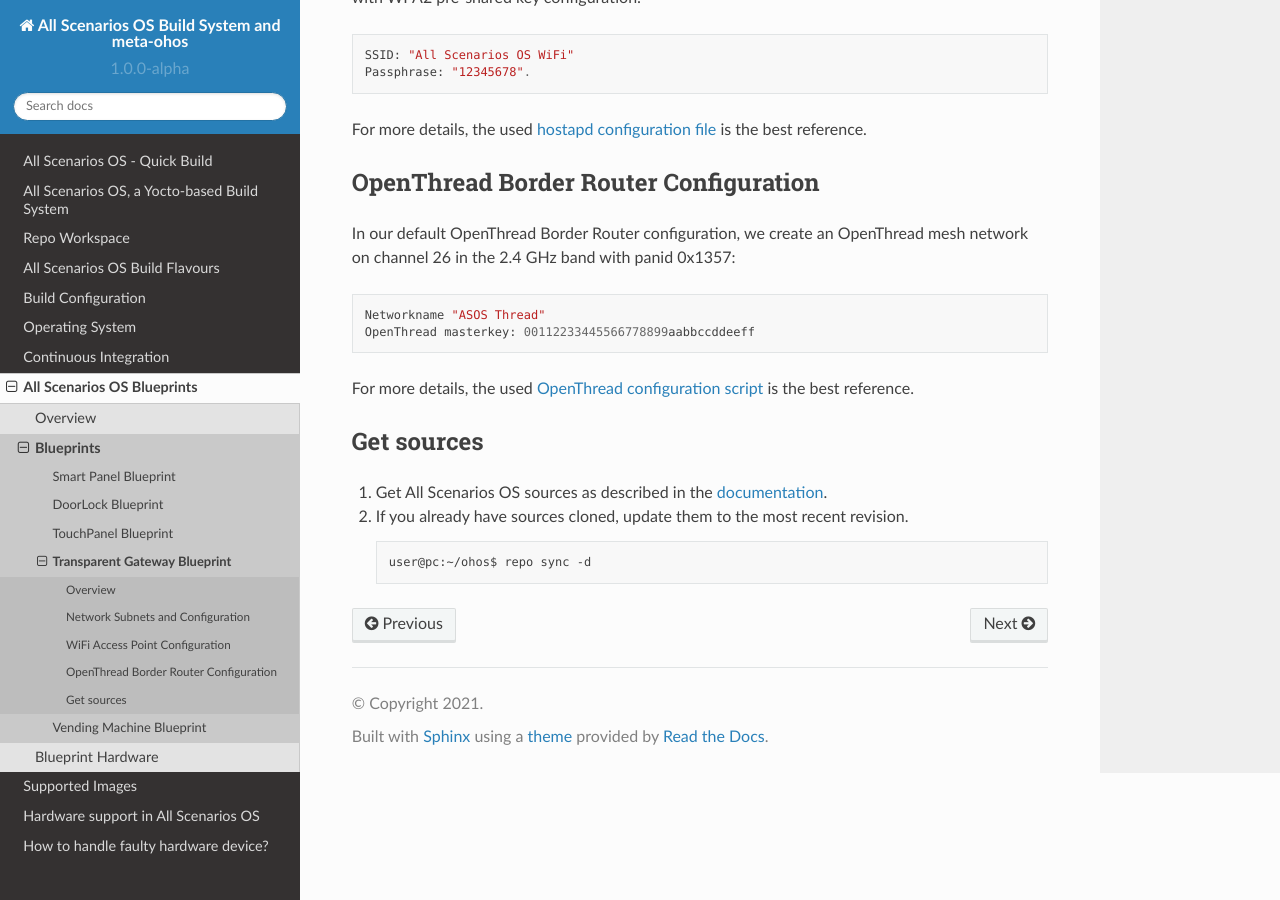
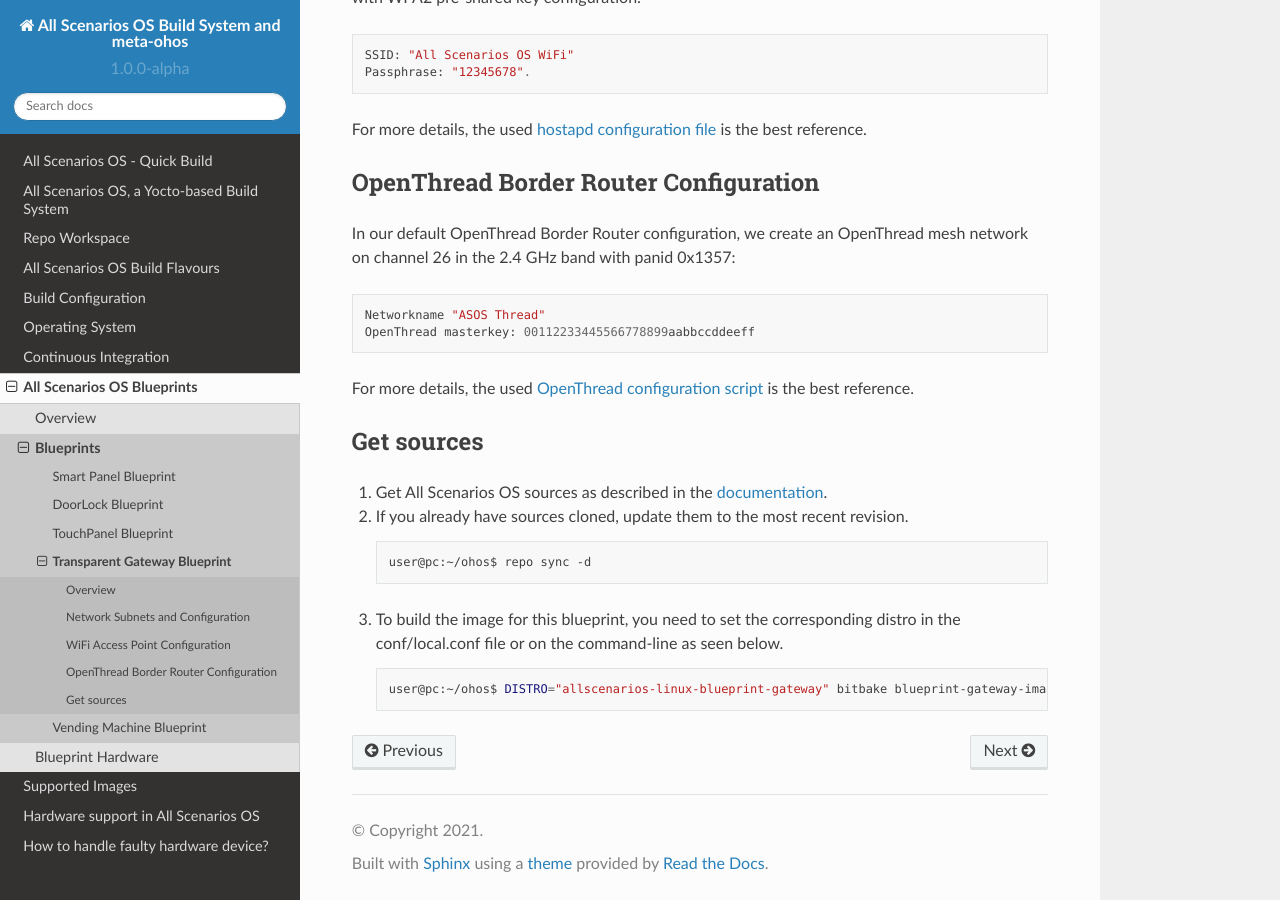
Before and after one commit to alema-r/Alessandro-Marcolini-Oniro, a Sphinx documentation site: the page built from docs/blueprints/transparent-gateway.rst, in a window 1280 px wide and 900 px high, scrolled down 1198 px. Built offline with Sphinx 7.4.7 and the Read the Docs theme 2.0.0, drawn with Linux system fonts in a browser that asks for light colours.

Commit message:
transparent-gateway.rst: Basic build instructions for the blueprint image
Clarify the image name we use for the blueprint as well as the used
distro config.

Signed-off-by: Stefan Schmidt <stefan.schmidt@huawei.com>

```diff
--- a/docs/blueprints/transparent-gateway.rst
+++ b/docs/blueprints/transparent-gateway.rst
@@ -56,12 +56,16 @@ For more details, the used `OpenThread configuration script <https://git.ostc-eu
 
 Get sources
 ***********
-#.
-   Get All Scenarios OS sources as described in the :ref:`documentation <AllScenariOSQuickBuild>`.
 
-#.
-   If you already have sources cloned, update them to the most recent revision.
+#. Get All Scenarios OS sources as described in the :ref:`documentation <AllScenariOSQuickBuild>`.
+#. If you already have sources cloned, update them to the most recent revision.
 
    .. code-block:: bash
 
       user@pc:~/ohos$ repo sync -d
+
+#. To build the image for this blueprint, you need to set the corresponding distro in the conf/local.conf file or on the command-line as seen below.
+
+   .. code-block:: bash
+
+      user@pc:~/ohos$ DISTRO="allscenarios-linux-blueprint-gateway" bitbake blueprint-gateway-image
```
